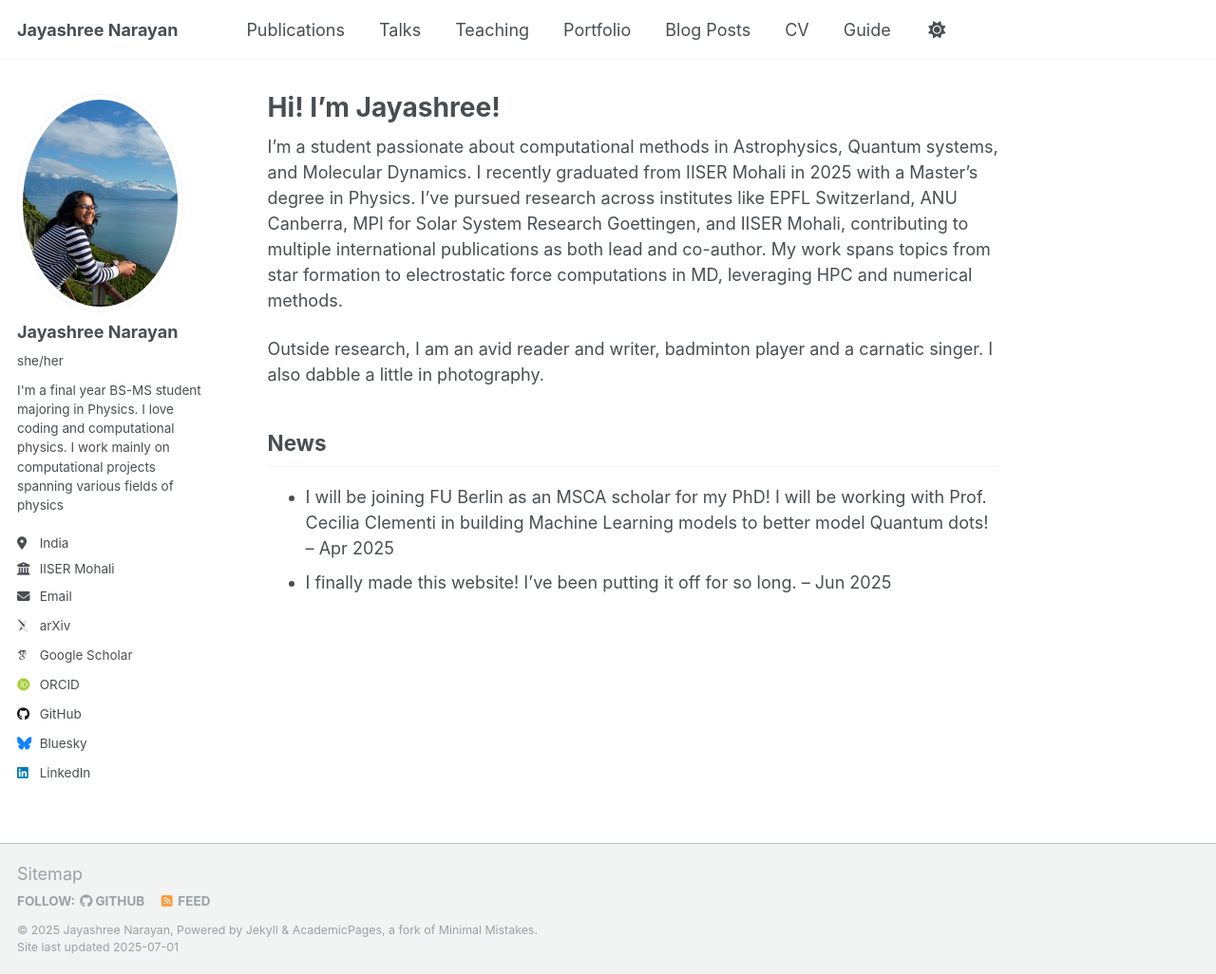
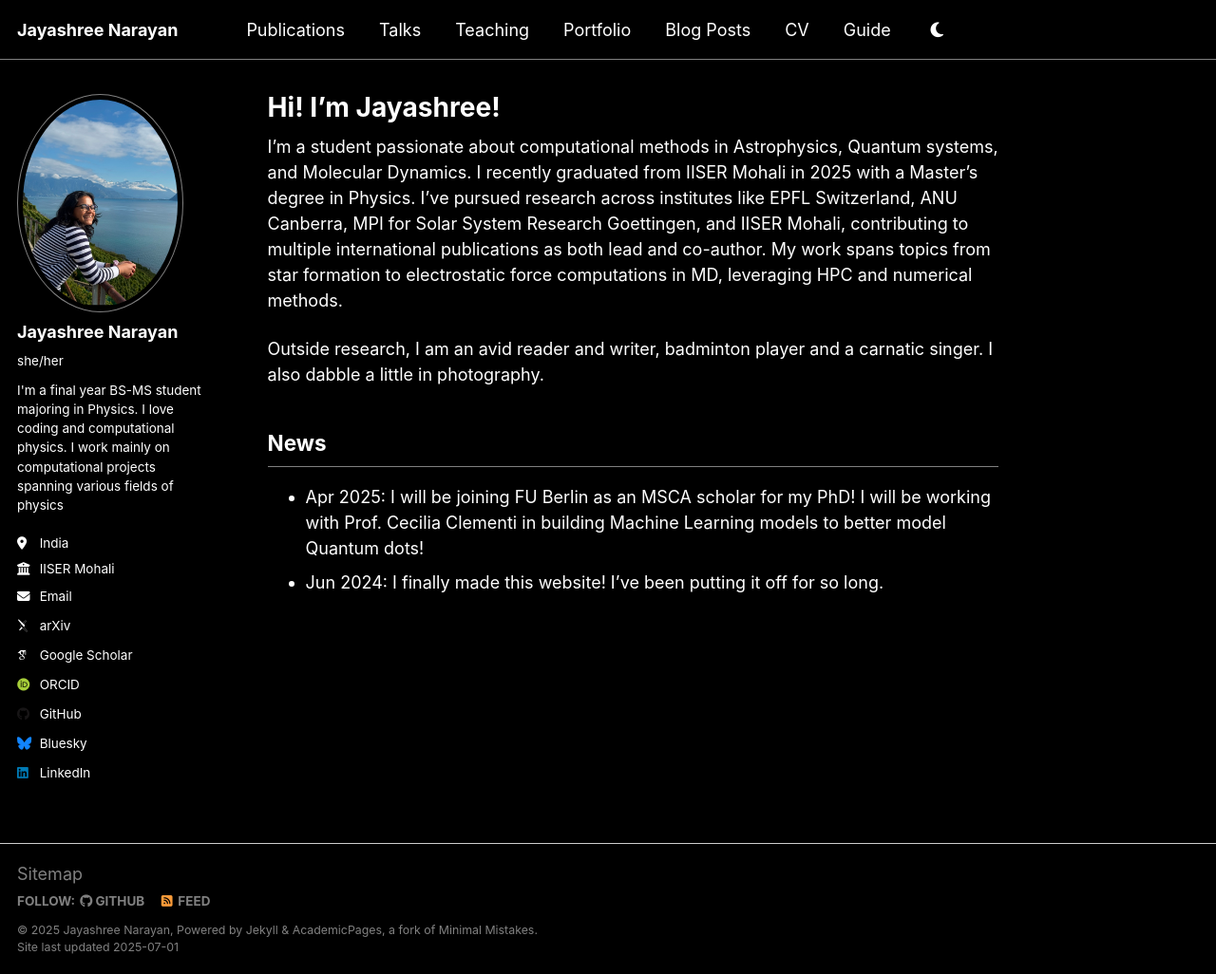
Before and after one commit to JayashreeNarayan/JayashreeNarayan.github.io, a Jekyll site: the page built from _pages/about.md, in a window 1280 px wide and 1026 px high. Shown: the whole window at 95% size. Built offline with Jekyll 4.4.1, drawn with Linux system fonts in a browser that asks for light colours; some web fonts are replaced.

Commit message:
changes to about

```diff
--- a/_config.yml
+++ b/_config.yml
@@ -8,11 +8,11 @@
 
 # Basic Site Settings
 locale                   : "en-US"
-site_theme               : "default"
+site_theme               : "dark"
 title                    : "Jayashree Narayan"
 title_separator          : "-"
 name                     : &name "Jayashree Narayan"
-description              : &description "I'm a final year BS-MS student majoring in Physics from the Indian Institute of Science Education and Research Mohali, India. I love coding and computational physics. I work mainly on computational projects spanning various fields of physics"
+description              : &description "I recently graduated with a Master's in Physics from IISER Mohali!"
 url                      : https://jayashreenarayan.github.io # the base hostname & protocol for your site e.g. "https://[your GitHub username].github.io" or if you already have some other page hosted on Github then use "https://[your GitHub username].github.io/[Your Repo Name]"
 baseurl                  : "" # the subpath of your site, e.g. "/blog"
 repository               : "JayashreeNarayan.github.io "
--- a/_pages/about.md
+++ b/_pages/about.md
@@ -13,5 +13,5 @@ Outside research, I am an avid reader and writer, badminton player and a carnati
 
 News
 ----
-- I will be joining FU Berlin as an MSCA scholar for my PhD! I will be working with Prof. Cecilia Clementi in building Machine Learning models to better model Quantum dots! -- Apr 2025
-- I finally made this website! I've been putting it off for so long. -- Jun 2025
+- Apr 2025: I will be joining FU Berlin as an MSCA scholar for my PhD! I will be working with Prof. Cecilia Clementi in building Machine Learning models to better model Quantum dots!
+- Jun 2024: I finally made this website! I've been putting it off for so long.
```
